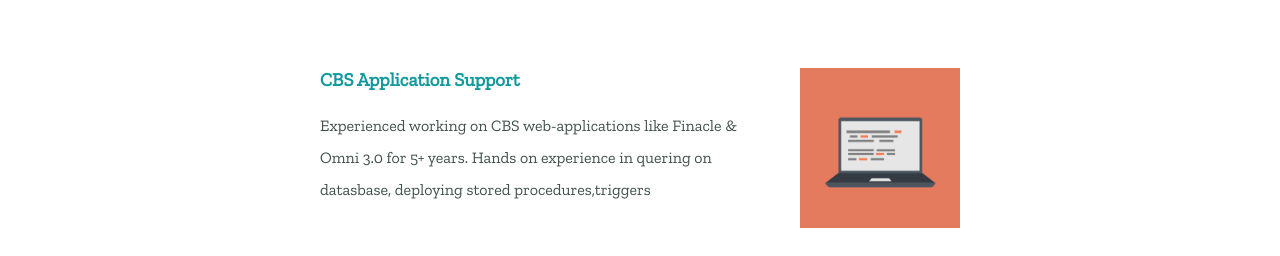
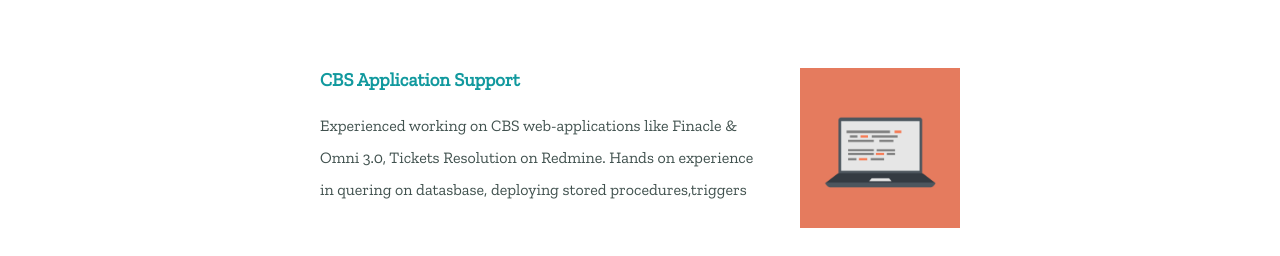
Before and after one commit to Vinu2408/cv, a plain HTML site: page index.html in a window 1280 px wide. Shown: the part 1753-2009 px from the top of the page. Drawn offline with nearby package versions, Linux system fonts and the light colour scheme.

Commit message:
Update index.html

```diff
--- a/index.html
+++ b/index.html
@@ -40,7 +40,7 @@ growth of your organisation as well to enhance my knowledge about the recent and
           <div class="skill-row">
             <img class="twoone" src="computer.png" alt="computer">
             <h3>CBS Application Support</h3>
-            <p> Experienced working on CBS web-applications like Finacle & Omni 3.0 for 5+ years. Hands on experience in quering on datasbase, deploying stored procedures,triggers</p>
+            <p> Experienced working on CBS web-applications like Finacle & Omni 3.0, Tickets Resolution on Redmine. Hands on experience in quering on datasbase, deploying stored procedures,triggers</p>
           </div>
         </div>
         <hr>
```
